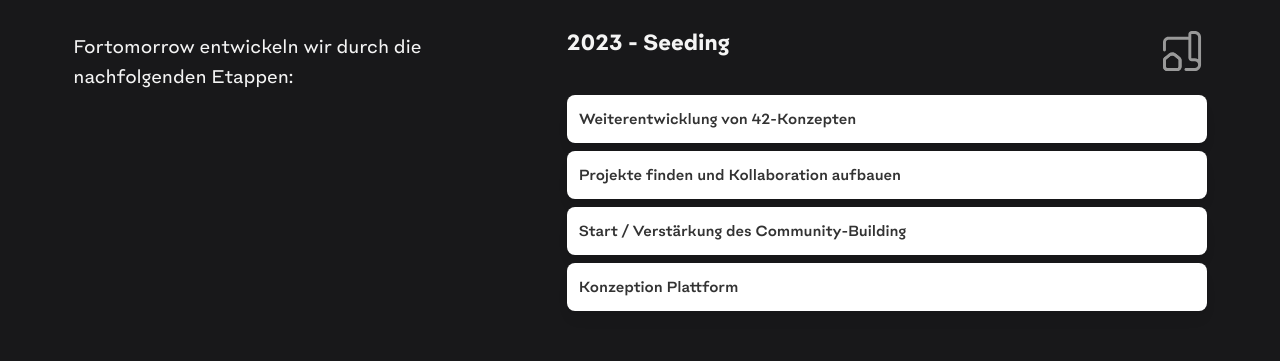
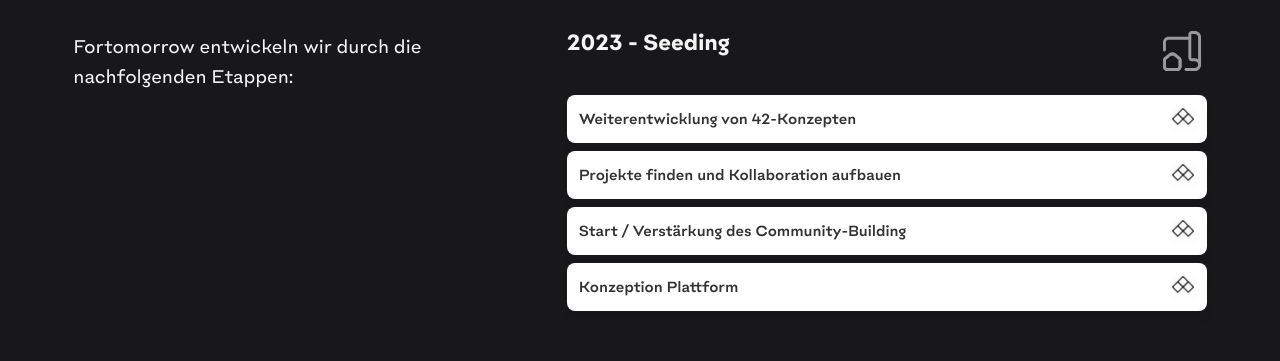
Before and after one commit to maroluke/remorrow, a Vue app: page /unser-weg in a window 1280 px wide. Shown: the part 1129-1490 px from the top of the page. Built offline with nearby package versions, Linux system fonts and the light colour scheme.

Commit message:
fix glossar links, add loader to on progress roadmap tasks

```diff
--- a/src/views/AboutView.vue
+++ b/src/views/AboutView.vue
@@ -30,14 +30,14 @@ import JumboHeader from "@components/JumboHeader.vue";
 				<template #paragraph>
 					... auf unsere Weise und suchen nach einem eigenen Weg.
 					Nebst dem, dass wir uns als Kollektiv verstehen und eine
-					<strong class="font-extrabold"
+					<strong class="font-bold"
 						>Community rundum nachhaltige Ideen und Projekte</strong
 					>
 					aufbauen, gibt es natürlich immer treibende Kräfte.
 					<br /><br />
 					<!-- Bei uns sind das <a href="#" class="glossar-link font-bold">Marko</a> und <a href="#" class="glossar-link font-bold">Sirik</a>. -->
-					Bei uns sind das <strong>Marko</strong> und
-					<strong>Sirik</strong>.
+					Bei uns sind das <strong class="font-bold">Marko</strong> und
+					<strong class="font-bold">Sirik</strong>.
 					<br /><br />
 					Du willst uns kennenlernen? Für einen Schwatz sind wir immer
 					zu haben!
--- a/src/views/PathView.vue
+++ b/src/views/PathView.vue
@@ -99,14 +99,38 @@ import IconChecked2 from "@components/icons/IconChecked2.vue";
 
 						<template #paragraph>
 							<ul class="list">
-								<li>Weiterentwicklung von 42-Konzepten</li>
 								<li>
-									Projekte finden und Kollaboration aufbauen
+									<span>
+										Weiterentwicklung von 42-Konzepten
+									</span>
+									<div>
+										<img class="w-6" src="loader.gif" alt="On progress animation">
+									</div>
 								</li>
 								<li>
-									Start / Verstärkung des Community-Building
+									<span>
+										Projekte finden und Kollaboration aufbauen
+									</span>
+									<div>
+										<img class="w-6" src="loader.gif" alt="On progress animation">
+									</div>
 								</li>
-								<li>Konzeption Plattform</li>
+								<li>
+									<span>
+										Start / Verstärkung des Community-Building
+									</span>
+									<div>
+										<img class="w-6" src="loader.gif" alt="On progress animation">
+									</div>
+								</li>
+								<li>
+									<span>
+										Konzeption Plattform
+									</span>
+									<div>
+										<img class="w-6" src="loader.gif" alt="On progress animation">
+									</div>
+								</li>
 							</ul>
 						</template>
 					</TitleParagraphItem>
```
Also changed, not shown: public/loader.gif (added).
